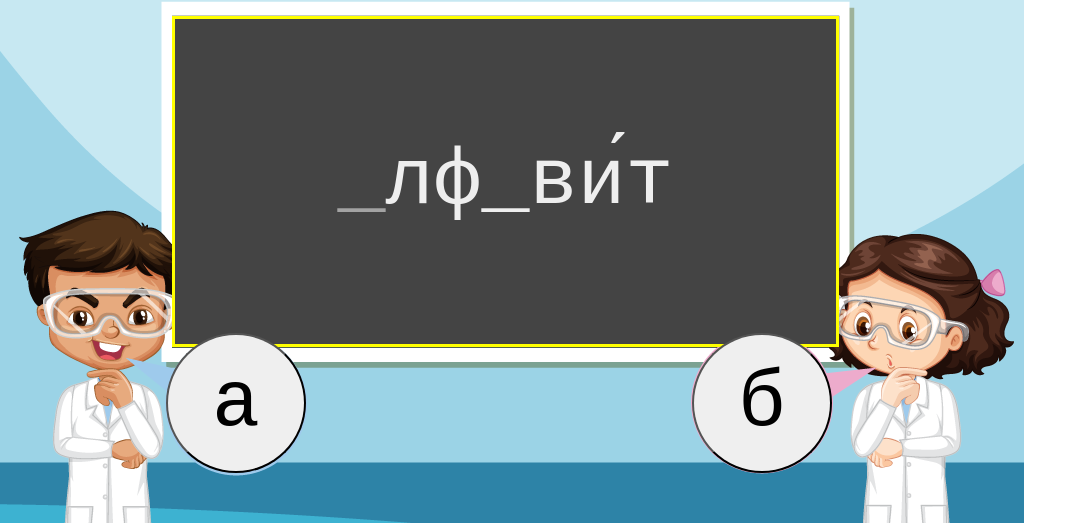
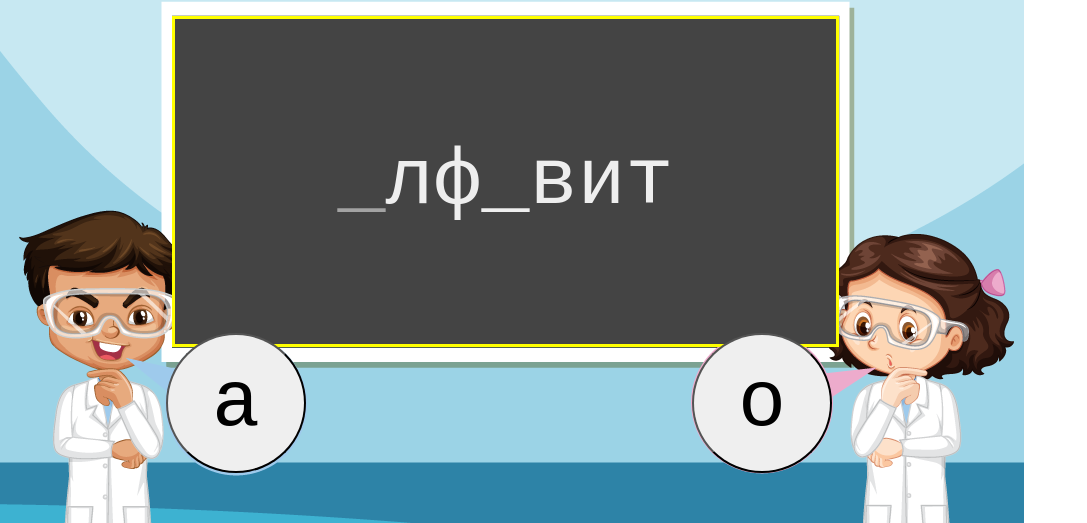
Before and after one commit to constf1/angular-freecell-demo, an Angular app: page / in a window 1280 px wide. Shown: the part 82-605 px from the top of the page, without its empty margins (0-1087 px from the left). Built offline with nearby package versions, Linux system fonts and the light colour scheme.

Commit message:
prototype

```diff
--- a/src/app/app.component.html
+++ b/src/app/app.component.html
@@ -1,13 +1,7 @@
 <div class="board">
   <div class="word">
-    <span class="active">_</span>
-    <span>л</span>
-    <span>ф</span>
-    <span>_</span>
-    <span>в</span>
-    <span>и́</span>
-    <span>т</span>
+    <span *ngFor="let l of letters;index as i" [class.active]="selection === i" [innerText]="l.isHidden ? '_' : l.value"></span>
   </div>
-  <button class="btn-1">а</button>
-  <button class="btn-2">б</button>
+  <button class="btn-1" (click)="onAnswer('а')">а</button>
+  <button class="btn-2" (click)="onAnswer('о')">о</button>
 </div>
--- a/src/app/app.component.scss
+++ b/src/app/app.component.scss
@@ -55,6 +55,7 @@ div.board {
   font-size: 80px;
 
   > button {
+    cursor: pointer;
     position: absolute;
     font: inherit;
     height: 140px;
--- a/src/app/app.component.ts
+++ b/src/app/app.component.ts
@@ -3,6 +3,10 @@ import { Component, HostListener, ViewChild, ElementRef, OnInit, AfterViewInit }
 import { randomIneger } from '../common/math-utils'
 import { Autoplay } from '../common/autoplay'
 
+interface Letter {
+  value: string;
+  isHidden?: boolean;
+}
 
 @Component({
   selector: 'my-app',
@@ -10,6 +14,25 @@ import { Autoplay } from '../common/autoplay'
   styleUrls: [ './app.component.scss' ]
 })
 export class AppComponent implements OnInit, AfterViewInit  {
+  selection = 0;
+  letters: Letter[] = [
+    { value: 'а', isHidden: true },
+    { value: 'л' },
+    { value: 'ф' },
+    { value: 'а', isHidden: true },
+    { value: 'в' },
+    { value: 'и' },
+    { value: 'т' },
+  ];
+
+  onAnswer(value: string) {
+    const l = this.letters[this.selection];
+    if (l) {
+      l.value = value;
+      l.isHidden = false;
+      this.selection = this.letters.findIndex(i => i.isHidden);
+    }
+  }
   // @ViewChild('mainRef', {static: true}) mainRef: ElementRef<HTMLElement>;
   // @ViewChild(FreecellComponent, {static: false}) freecellComponent: FreecellComponent;
 
```
